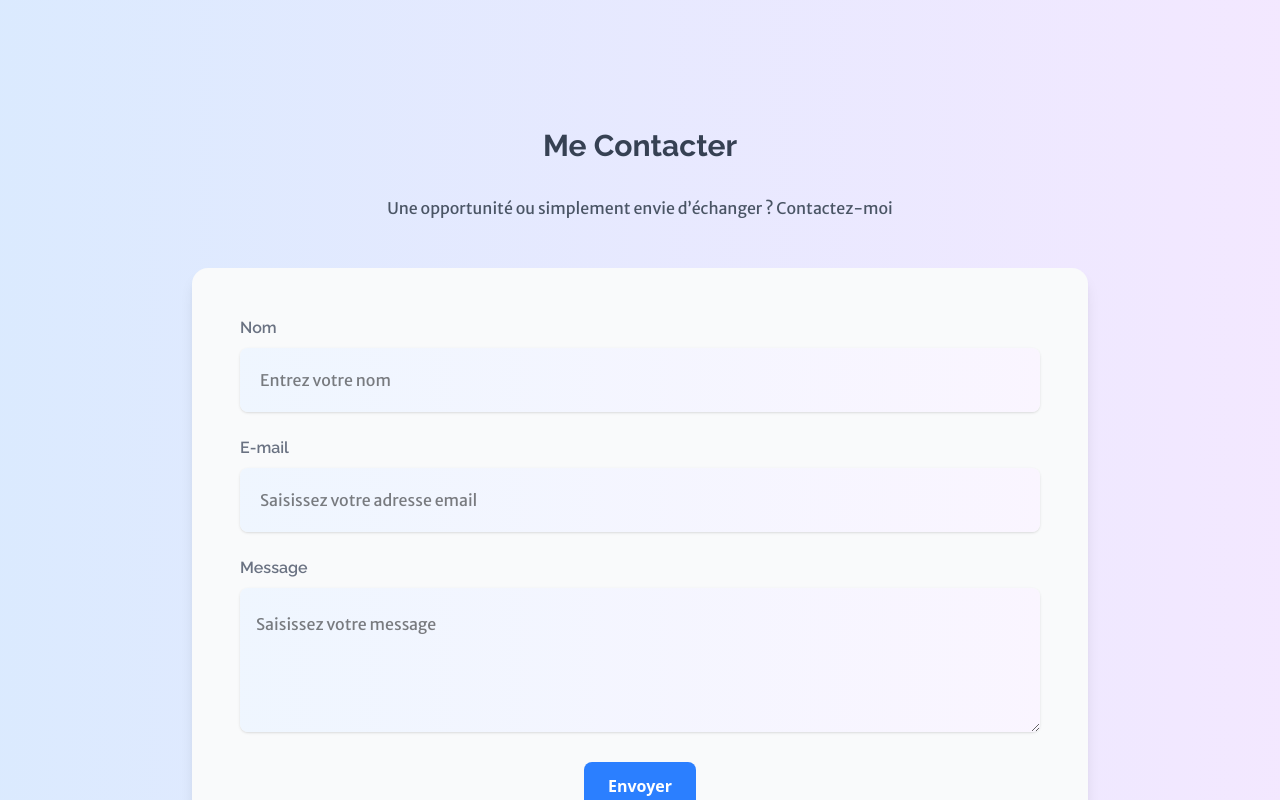
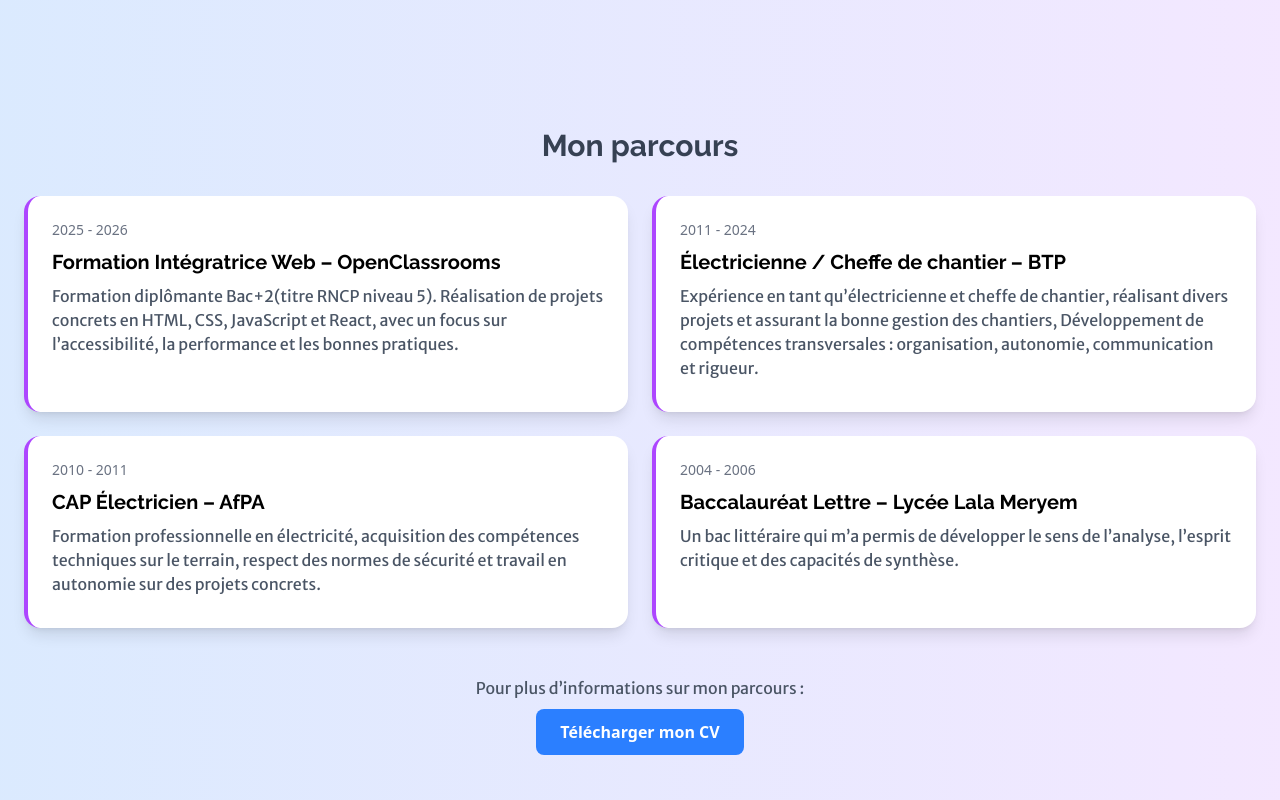
Before and after one commit to Dounia44/Portfolio, a React (Vite) app: page / in a window 1280 px wide. Shown: the part 2580-3380 px from the top of the page. Built offline with nearby package versions, Linux system fonts and the light colour scheme.

Commit message:
feat: ajout du composant Parcours

```diff
--- a/src/App.jsx
+++ b/src/App.jsx
@@ -1,6 +1,7 @@
 import Header from "./components/Header";
 import Hero from "./components/Hero";
 import Projects from "./components/Projects";
+import Parcours from "./components/Parcours";
 import Contact from "./components/Contact";
 import Footer from "./components/Footer";
 
@@ -10,6 +11,7 @@ function App() {
       <Header />
       <Hero />
       <Projects />
+      <Parcours />
       <Contact />
       <Footer />
     </div>
--- a/src/components/Parcours.jsx
+++ b/src/components/Parcours.jsx
@@ -1,35 +1,18 @@
-import { workExperiences, myStory } from "../data/experiences";
+import { workExperiences } from "../data/experiences";
 import Button from "./Button";
 
 const AboutParcours = () => {
   return (
     <section
       id="parcours"
-      className="py-20 lg:py-40 px-6 bg-linear-to-r from-blue-50 to-purple-50"
+      className="py-20 lg:py-40 px-6 bg-linear-to-r from-blue-100 to-purple-100"
     >
-      <div className="max-w-6xl mx-auto text-center mb-12">
+      <div className="container mx-auto mb-12">
         <h2>Mon parcours</h2>
-      </div>
 
-      {/* Colonne gauche : My story */}
-      <div className="max-w-6xl mx-auto grid md:grid-cols-2 gap-16 items-center">
-        <div>
-          <h3 className="mb-8">Et si je vous parlais de moi</h3>
-          {myStory.map((text) => (
-            <p key={text.id} className="mt-4 leading-relaxed">
-              {text.content}
-            </p>
-          ))}
+        {/* Liste des expériences */}
 
-          {/* Bouton CV avec texte explicatif */}
-          <div className="text-center md:text-start mt-9">
-            <p className="mb-2">Pour plus d’informations sur mon parcours :</p>
-            <Button href="">Télécharger mon CV</Button>
-          </div>
-        </div>
-
-        {/* Colonne droite : My experiences */}
-        <div className="space-y-6">
+        <div className="grid md:grid-cols-2 gap-6">
           {workExperiences.map((exp) => (
             <div
               key={exp.id}
@@ -39,9 +22,17 @@ const AboutParcours = () => {
               <h4>
                 {exp.title} – {exp.company}
               </h4>
-              <p>{exp.description}</p>
+              {exp.description && <p>{exp.description}</p>}
             </div>
           ))}
+        </div>
+
+        {/* Bouton CV */}
+        <div className="text-center mt-12">
+          <p className="mb-5">Pour plus d’informations sur mon parcours :</p>
+          <Button href="/cv-dounia-huber.pdf" download>
+            Télécharger mon CV
+          </Button>
         </div>
       </div>
     </section>
--- a/src/data/experiences.js
+++ b/src/data/experiences.js
@@ -8,29 +8,27 @@ export const workExperiences = [
       "Formation diplômante Bac+2(titre RNCP niveau 5). Réalisation de projets concrets en HTML, CSS, JavaScript et React, avec un focus sur l’accessibilité, la performance et les bonnes pratiques.",
   },
   {
-    id: "btp-2012",
-    year: "2012 - 2025",
+    id: "btp-2011",
+    year: "2011 - 2024",
     title: "Électricienne / Cheffe de chantier",
     company: "BTP",
     description:
       "Expérience en tant qu’électricienne et cheffe de chantier, réalisant divers projets et assurant la bonne gestion des chantiers, Développement de compétences transversales : organisation, autonomie, communication et rigueur.",
   },
-];
-
-export const myStory = [
   {
-    id: "text-1",
-    content:
-      " Mon parcours ne vient pas du numérique, et c’est justement ce qui fait la différence.",
+    id: "cap-2010",
+    year: "2010 - 2011",
+    title: "CAP Électricien",
+    company: "AfPA",
+    description:
+      "Formation professionnelle en électricité, acquisition des compétences techniques sur le terrain, respect des normes de sécurité et travail en autonomie sur des projets concrets.",
   },
   {
-    id: "text-2",
-    content:
-      "Mon expérience passée dans le bâtiment m’a apporté rigueur, sens de l’organisation et autonomie.",
-  },
-  {
-    id: "text-3",
-    content:
-      "Aujourd’hui, je combine une approche terrain (organisation, fiabilité, sens des responsabilités) avec des compétences techniques en intégration front-end.",
+    id: "bac",
+    year: "2004 - 2006",
+    title: "Baccalauréat Lettre",
+    company: "Lycée Lala Meryem",
+    description:
+      "Un bac littéraire qui m’a permis de développer le sens de l’analyse, l’esprit critique et des capacités de synthèse.",
   },
 ];
```
Also changed, not shown: 1 other file (tests, documents, lock files or other folders).
